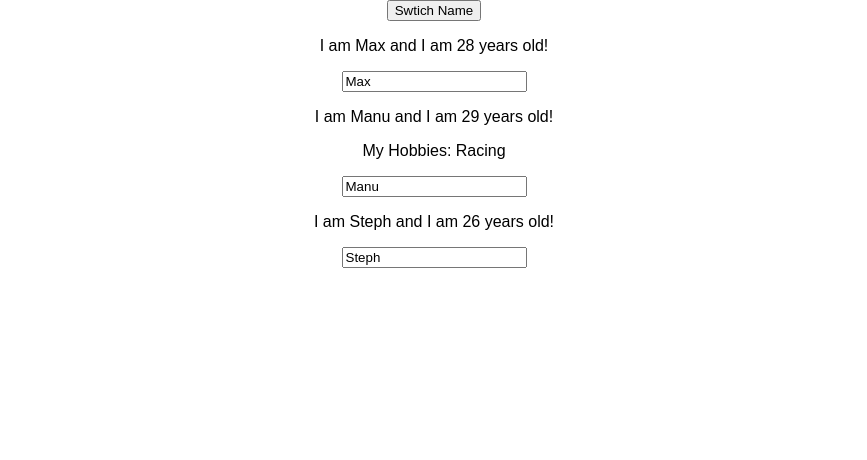
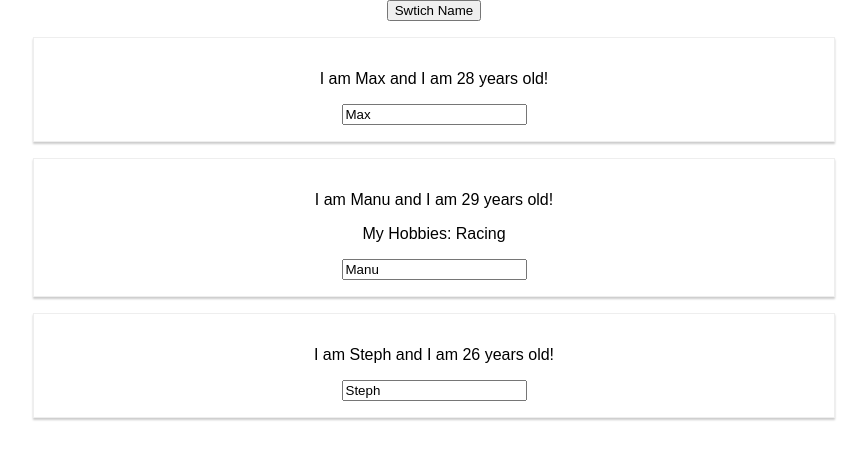
Before and after one commit to kokomyohein2/react-complete-guide, a React (Create React App) app: page / in a window 1280 px wide. Shown: the top 460 px of the page, without its empty margins (206-1073 px from the left). Built offline with nearby package versions, Linux system fonts and the light colour scheme.

Commit message:
048 : Adding Styling with Stylesheets

```diff
--- /dev/null
+++ b/src/Person/Person.css
@@ -0,0 +1,8 @@
+.Person{
+    width : 60%;
+    margin: 16px auto;
+    border: 1px solid #eee;
+    box-shadow: 0 2px 2px #ccc;
+    padding: 16px;
+    text-align: center;
+}
--- a/src/Person/Person.js
+++ b/src/Person/Person.js
@@ -1,8 +1,9 @@
 import React from "react";
+import './Person.css';
 
 const person = props => {
   return (
-    <div>
+    <div className="Person">
       <p onClick={props.click}>
         I am {props.name} and I am {props.age} years old!
       </p>
```
